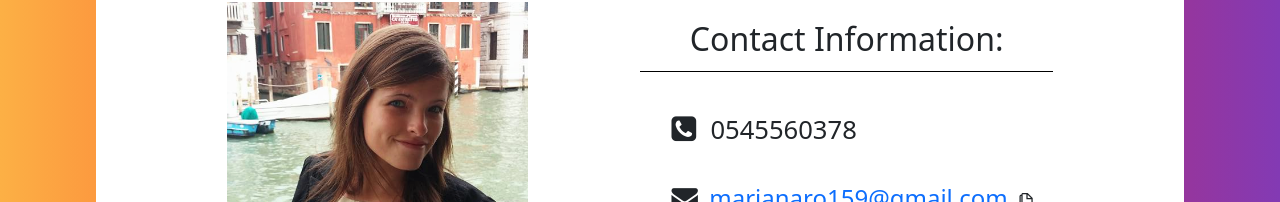
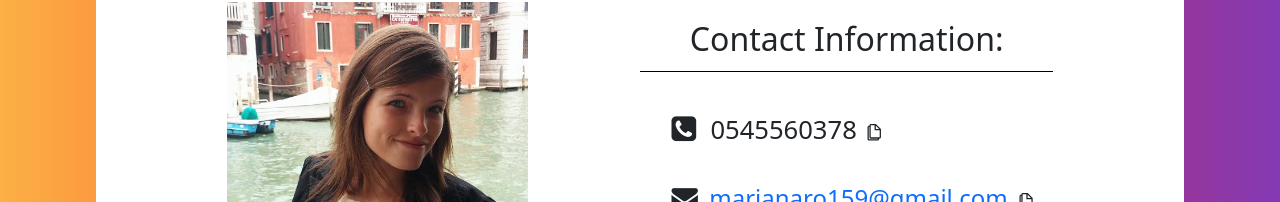
Before and after one commit to MariaNaroditski/Maria-Naroditski-Portfolio, a React (Create React App) app: page /contact in a window 1280 px wide. Shown: the part 233-435 px from the top of the page. Built offline with nearby package versions, Linux system fonts and the light colour scheme.

Commit message:
fixing copy icon

```diff
--- a/src/components/Contact.js
+++ b/src/components/Contact.js
@@ -31,7 +31,9 @@
                         <h3 className="title">Contact Information:</h3>
                         <div className="info__phone">
                             <i className="fa fa-phone-square" aria-hidden="true"></i>
-                            <span className="phone" id="phone"> 0545560378 </span>
+                            <span className="phone" id="phone"> 0545560378
+                                <IoMdCopy className="copy-phone-number" onClick={() => copyText("0545560378")} />
+                            </span>
                         </div>
                         <div className="info__email">
                             <i className="fa fa-envelope" aria-hidden="true" ></i>
```
Also changed, not shown: 1 other file (tests, documents, lock files or other folders).
